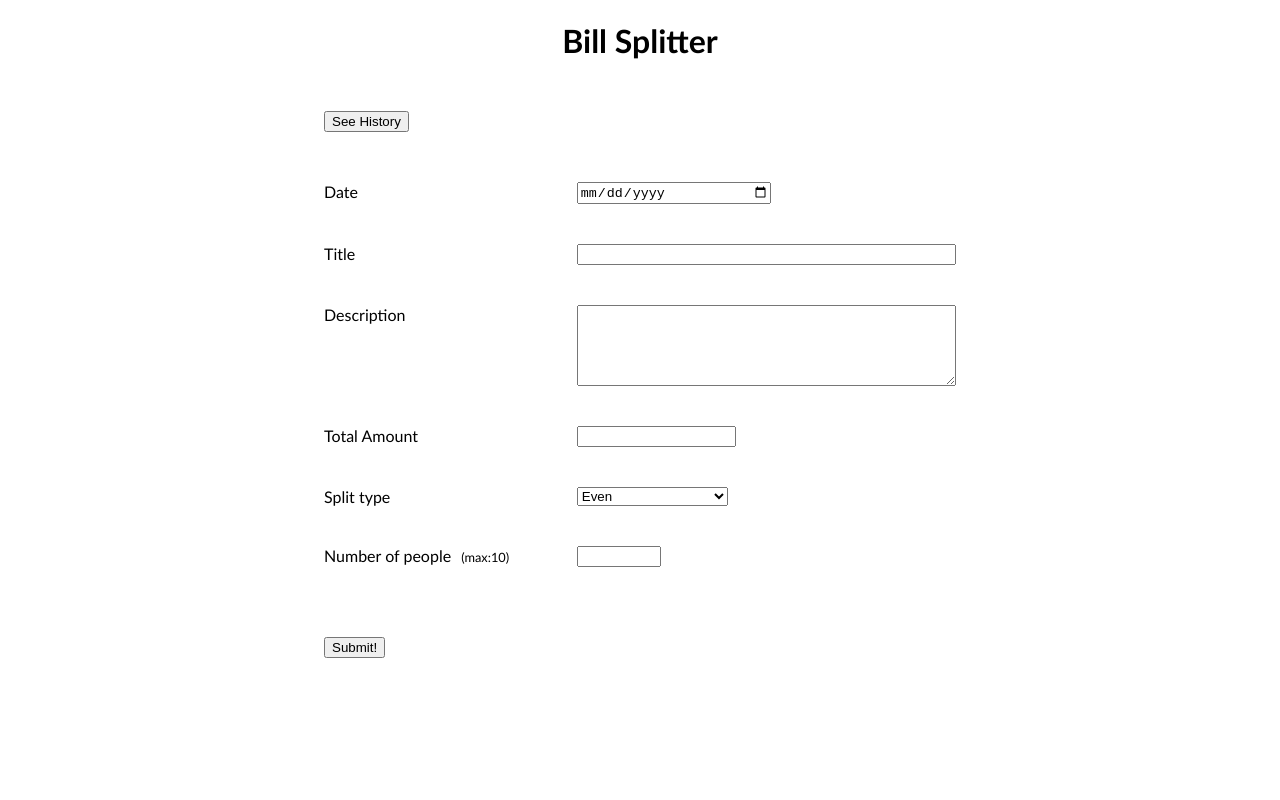
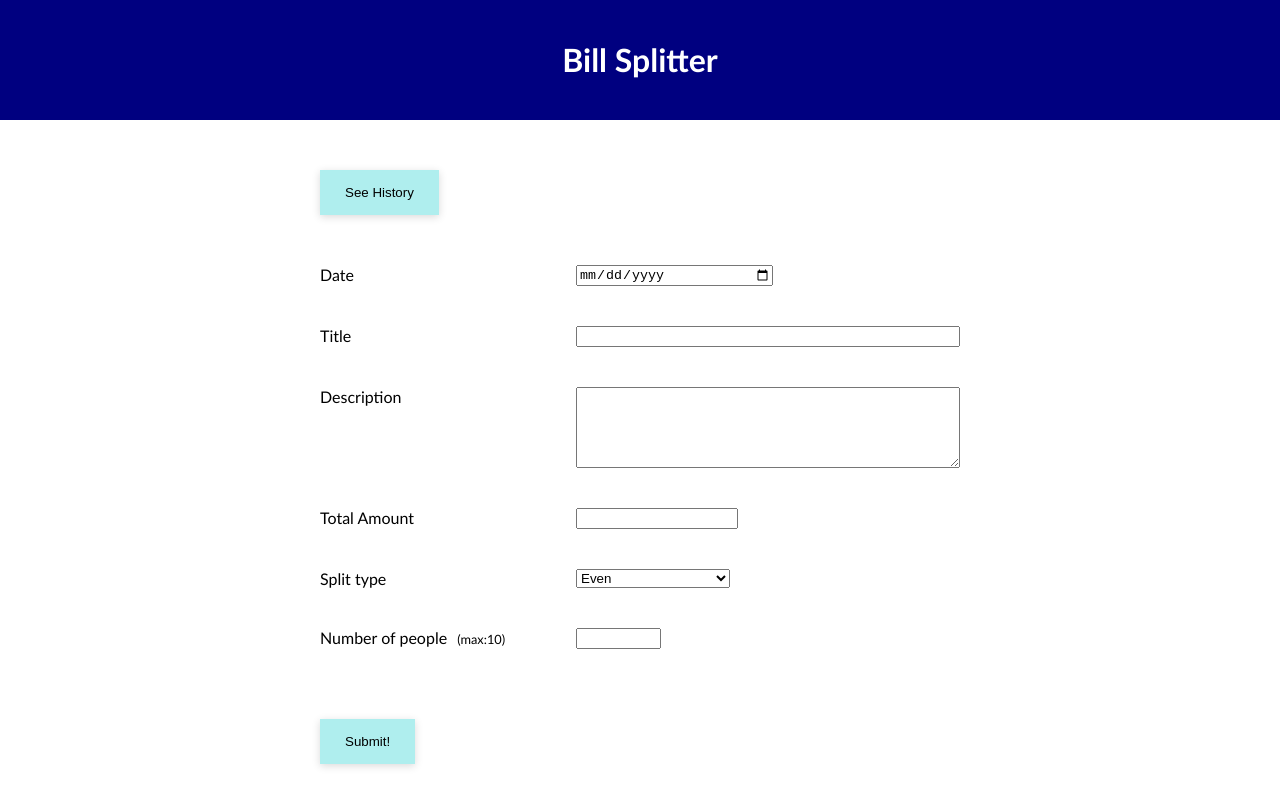
Before and after one commit to IsobeHiroshi/React-Bill-Splitter, a React (Create React App) app: page / in a window 1280 px wide. Built offline with nearby package versions, Linux system fonts and the light colour scheme.

Commit message:
Build: Add some styling

```diff
--- a/src/sass/style.scss
+++ b/src/sass/style.scss
@@ -1,10 +1,25 @@
+body,
+html {
+  margin: 0;
+}
 body {
   font-family: "Gill Sans", "Gill Sans MT", Calibri, "Trebuchet MS", sans-serif;
+}
+
+button {
+  background-color: paleturquoise;
+  border: none;
+  padding: 15px 25px;
+  box-shadow: 0 2px 8px rgba(0, 0, 0, 0.15);
 }
 
 h1 {
   text-align: center;
   margin-bottom: 50px;
+  margin-top: 0;
+  background-color: navy;
+  color: white;
+  line-height: 120px;
 }
 
 div#buttonWrapper {
@@ -119,6 +134,14 @@ div.creation-form {
   }
 }
 
+div.history {
+  button {
+    background-color: navy;
+    color: white;
+    padding: 5px 5px;
+  }
+}
+
 div#history-detail {
   position: absolute;
   left: 50%;
@@ -130,4 +153,7 @@ div#history-detail {
   border: 1px black solid;
   padding: 20px 50px;
   box-shadow: 0 18px 50px -10px rgba(0, 0, 0, 0.2);
+  button {
+    margin-top: 30px;
+  }
 }
--- a/src/style.css
+++ b/src/style.css
@@ -1,10 +1,26 @@
+body,
+html {
+  margin: 0;
+}
+
 body {
   font-family: "Gill Sans", "Gill Sans MT", Calibri, "Trebuchet MS", sans-serif;
+}
+
+button {
+  background-color: paleturquoise;
+  border: none;
+  padding: 15px 25px;
+  box-shadow: 0 2px 8px rgba(0, 0, 0, 0.15);
 }
 
 h1 {
   text-align: center;
   margin-bottom: 50px;
+  margin-top: 0;
+  background-color: navy;
+  color: white;
+  line-height: 120px;
 }
 
 div#buttonWrapper {
@@ -128,6 +144,12 @@ div.creation-form button.submitButton {
   margin: 30px 0;
 }
 
+div.history button {
+  background-color: navy;
+  color: white;
+  padding: 5px 5px;
+}
+
 div#history-detail {
   position: absolute;
   left: 50%;
@@ -140,4 +162,8 @@ div#history-detail {
   padding: 20px 50px;
   box-shadow: 0 18px 50px -10px rgba(0, 0, 0, 0.2);
 }
+
+div#history-detail button {
+  margin-top: 30px;
+}
 /*# sourceMappingURL=style.css.map */
```
Also changed, not shown: public/bundle.js, 2 other files (tests, documents, lock files or other folders).
